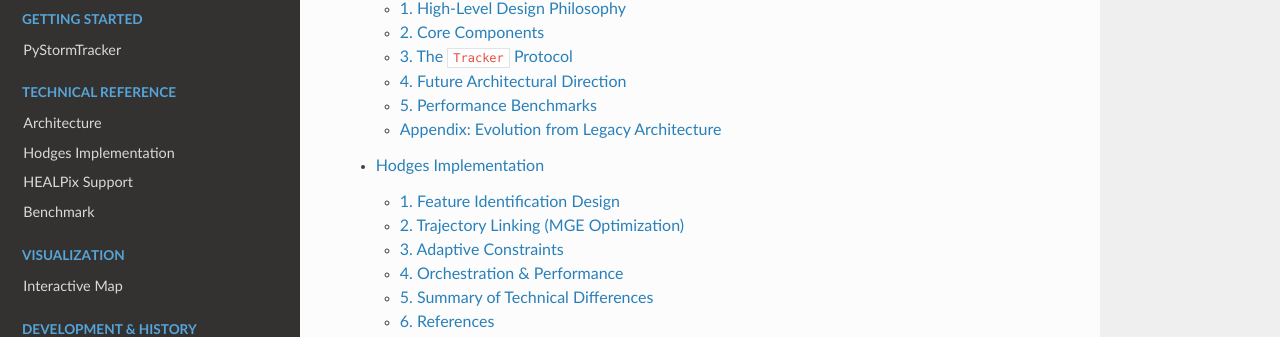
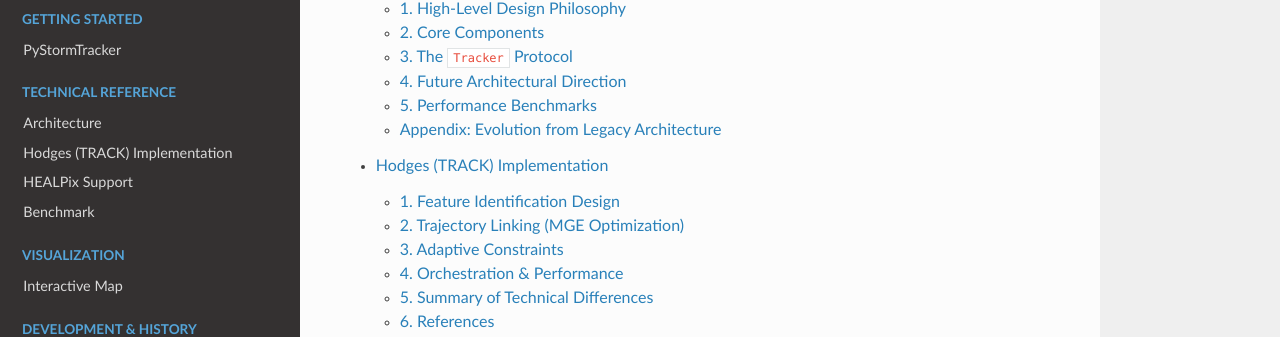
Before and after one commit to mwyau/PyStormTracker, a Sphinx documentation site: the page built from docs/index.md, in a window 1280 px wide and 900 px high, scrolled down 530 px. Shown: the part 102-439 px from the top of the window. Built offline with Sphinx 7.4.7 and the Read the Docs theme 3.1.0, drawn with Linux system fonts in a browser that asks for light colours.

Commit message:
docs: documentation improvements

````diff
--- a/docs/index.md
+++ b/docs/index.md
@@ -12,7 +12,7 @@ PyStormTracker <readme>
 :caption: Technical Reference
 
 Architecture <architecture>
-Hodges Implementation <hodges>
+Hodges (TRACK) Implementation <hodges>
 HEALPix Support <healpix>
 Benchmark <benchmark>
 ```
````
Also changed, not shown: README.md (+6 -5 lines), pyproject.toml (+7 -7 lines), 1 other file.
